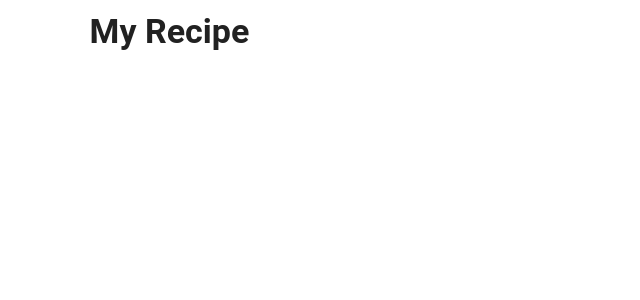
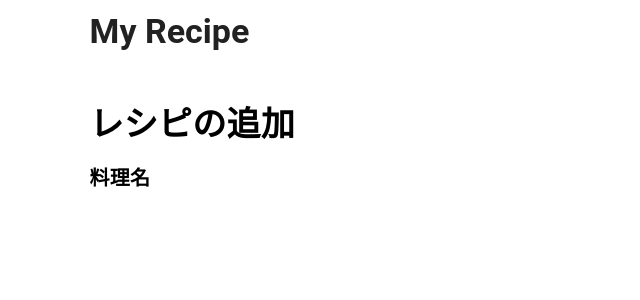
Before and after one commit to nkserveren26/myrecipe-frontend, a React (Create React App) app: page /recipes/new in a window 1280 px wide. Shown: the top 300 px of the page, without its empty margins (0-640 px from the left). Built offline with nearby package versions, Linux system fonts and the light colour scheme.

Commit message:
AddRecipeに項目追加

```diff
--- a/src/components/page/AddRecipe.tsx
+++ b/src/components/page/AddRecipe.tsx
@@ -1,7 +1,19 @@
+import { Box, Typography } from "@mui/material";
 import React from "react";
 
 export const AddRecipe: React.FC = () => {
+
+    const handleSubmit = () => {
+        // ここでフォームの送信処理を行います。
+        //console.log({ recipeName, servings, ingredients });
+    };
     return (
-        <></>
+        <>
+            <Box component="form" onSubmit={handleSubmit} sx={{  margin: 'auto', pt: 5 }}>
+                <Typography variant="h4" sx={{ fontWeight: 'bold', mb: 2, textAlign: 'left' }}>レシピの追加</Typography>
+
+                <Typography variant="h6" sx={{ fontWeight: 'bold', mt: 2, textAlign: 'left' }}>料理名</Typography>
+            </Box>
+        </>
     );
 }
```
